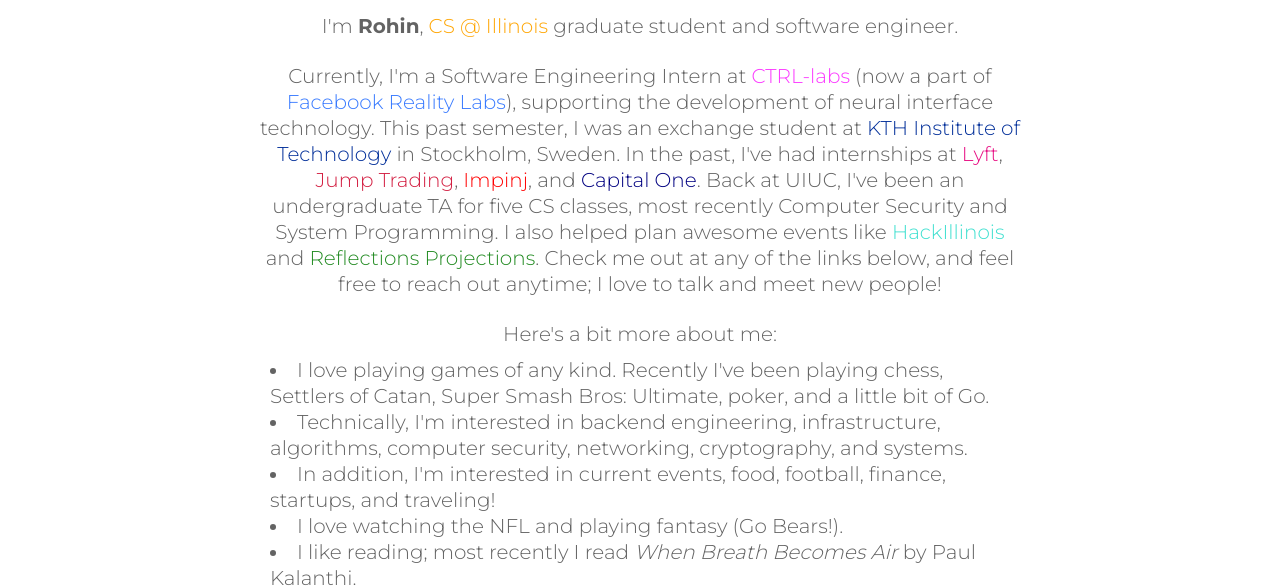
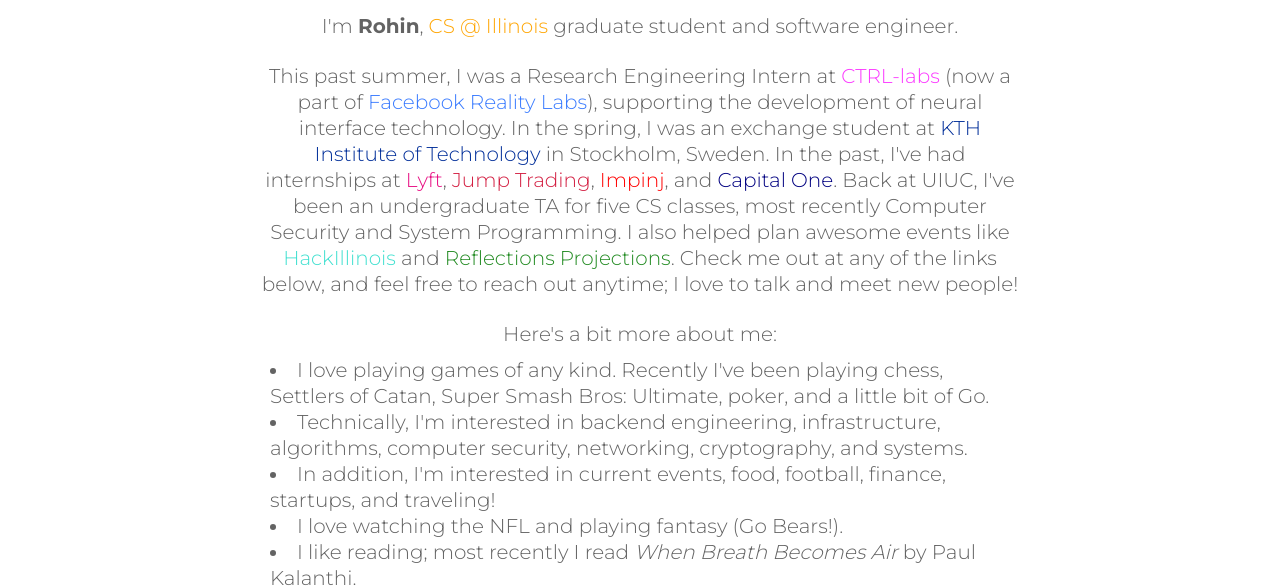
Before and after one commit to rohinb2/rohinb2.github.io, a plain HTML site: page index.html in a window 1280 px wide. Shown: the part 219-806 px from the top of the page. Drawn offline with Linux system fonts and the light colour scheme; files whose address does not match are found by name.

Commit message:
Small index updates.

```diff
--- a/index.html
+++ b/index.html
@@ -32,8 +32,10 @@
       <img src="./images/author-2.jpg" alt="author thumb" class="dot">
       <h1> Rohin Bhasin </h1>
       <h3>I'm <strong itemprop="name">Rohin</strong>, <a href="https://cs.illinois.edu" style="color: #ffa500">CS @ Illinois</a> graduate student and software engineer.</h3>
-      <h3>Currently, I'm a Software Engineering Intern at <a href="https://www.ctrl-labs.com/" style="color: #FB38FF">CTRL-labs</a>
-      (now a part of <a href="https://tech.fb.com/" style="color: #387AFF">Facebook Reality Labs</a>), supporting the development of neural interface technology. This past semester, I was an exchange student at <a href="https://www.kth.se/en" style="color: #002E99">KTH Institute of Technology</a> in Stockholm, Sweden.
+      <h3>This past summer, I was a Research Engineering Intern at <a href="https://www.ctrl-labs.com/" style="color: #FB38FF">CTRL-labs</a>
+      (now a part of <a href="https://tech.fb.com/" style="color:
+        #387AFF">Facebook Reality Labs</a>), supporting the development of
+      neural interface technology. In the spring, I was an exchange student at <a href="https://www.kth.se/en" style="color: #002E99">KTH Institute of Technology</a> in Stockholm, Sweden.
           In the past, I've had internships at
           <a href="https://www.lyft.com/" style="color: #E70B81">Lyft</a>,
           <a href="https://www.jumptrading.com/" style="color: #D31F42">Jump Trading</a>,
```
